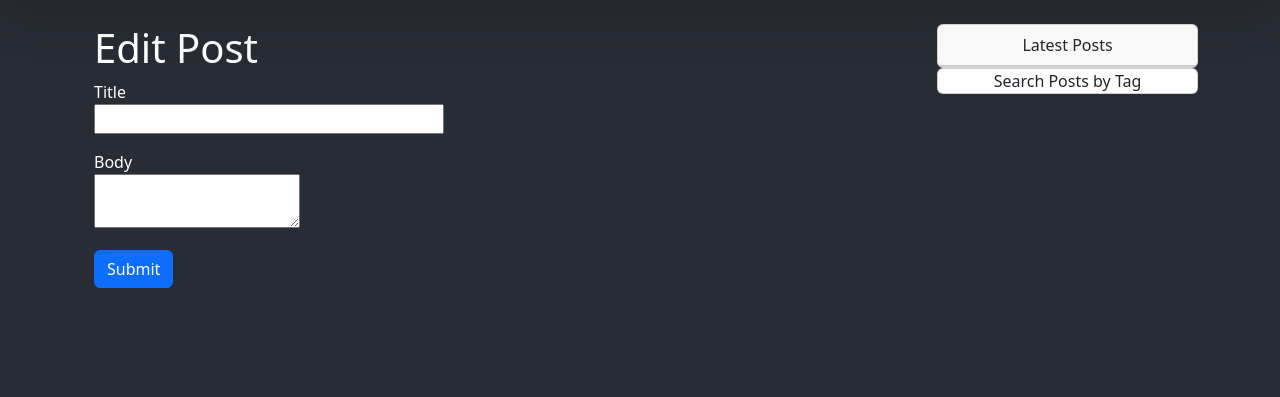
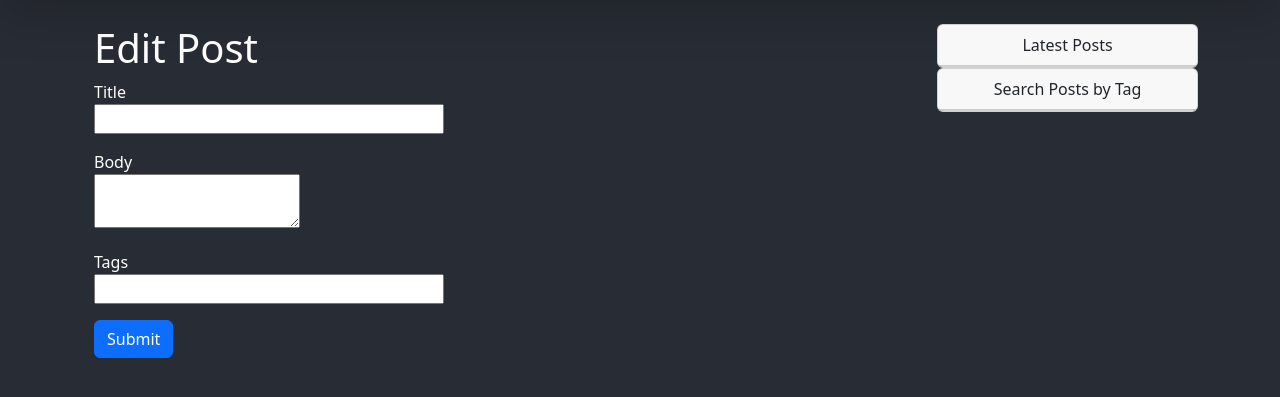
Before and after one commit to emil-of-the-field/simple-blog, a Flask app: template app/templates/edit_post.html in a window 1280 px wide. Shown: the part 64-461 px from the top of the page. Run offline with Flask 3, Linux system fonts and the light colour scheme; the template is opened without the code that fills it: values that come from a table or form of the project are taken from there, others are empty; some libraries are stand-ins or nearby versions.

Commit message:
messing around with tags system

```diff
--- a/app/main/routes.py
+++ b/app/main/routes.py
@@ -52,12 +52,14 @@ def edit(slug):
     if form.validate_on_submit():
         post.title = form.title.data
         post.body = form.body.data
+        post.tags = form.tags.data
         db.session.commit()
         flash('Your changes have been saved')
         return redirect(url_for('main.view', slug=post.slug))
     elif request.method == "GET":
         form.title.data = post.title
         form.body.data = post.body
+        form.tags.data = post.tags
     return render_template('edit_post.html', title='Edit Post', post=post, form=form)
 
 @bp.route('/post/delete/<slug>', methods=["GET", "POST"])
--- a/app/static/css/style.css
+++ b/app/static/css/style.css
@@ -57,4 +57,5 @@ span.tag {
     margin: 0 0 .5em .5em;
     padding-left: .25em;
     padding-right: .25em;
+    font-style: normal;
 }
--- a/app/templates/_post.html
+++ b/app/templates/_post.html
@@ -6,6 +6,6 @@
     </h2>
     <p class="byline">by {{post.author.username}} on
         {{post.timestamp.month}}/{{post.timestamp.day}}/{{post.timestamp.year}} tagged under
-        {% for tag in post.tag_names %}<span class="tag">{{tag}}</span>{% endfor %}
+        {% for tag in post.tag_names %}<span class="tag">{{tag.capitalize()}}</span>{% endfor %}
     </p>
 </div>
--- a/app/templates/base.html
+++ b/app/templates/base.html
@@ -87,7 +87,16 @@
                         {% endfor %}
                     </ul>
                 </div>
-                <div class="card text-center">Search Posts by Tag</div>
+                <div class="card">
+                    <div class="card-header text-center">Search Posts by Tag</div>
+                    <div class="card-text"></div>
+                    {% set tags = get_tags() %}
+                    <ul class="list-group"></ul>
+                    {% for tag in tags %}
+                    <li class="list-group-item">{{tag}}</li>
+                    {% endfor %}
+                </div>
+
             </div>
 
 </body>
--- a/app/templates/edit_post.html
+++ b/app/templates/edit_post.html
@@ -21,6 +21,8 @@
             <span style="color: red">[{{ error }}]</span>
             {% endfor %}
         </p>
+        <p> {{ form.tags.label}}<br>
+            {{ form.tags(size=32)}}</p>
         <p>{{ form.submit(class="btn btn-primary") }}</p>
     </form>
 </div>
```
Also changed, not shown: simpleblog.py (+9 -0 lines), app.db.
